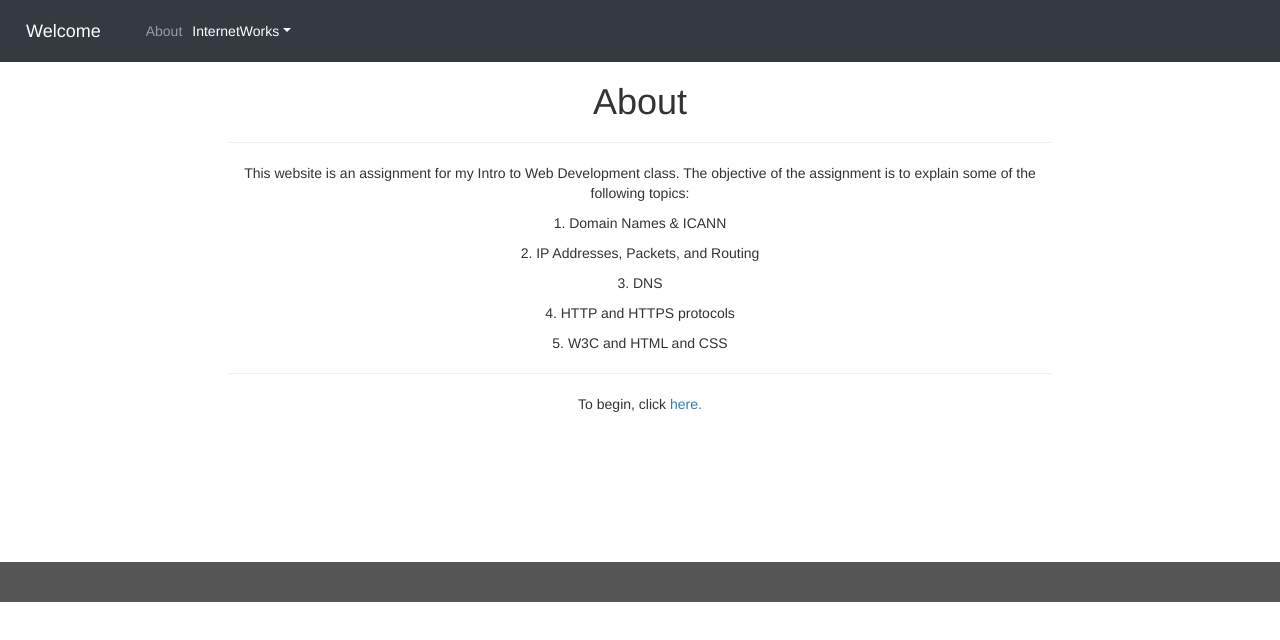
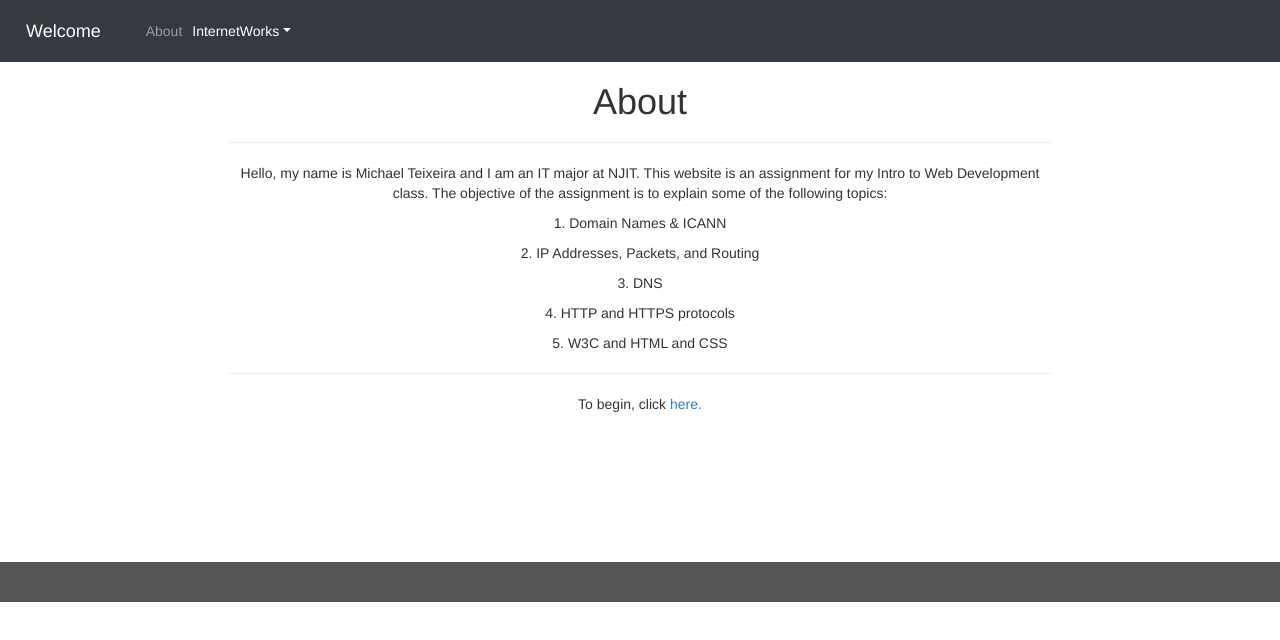
Before and after one commit to wickedsvami/InternetWorks, a plain HTML site: page about.html in a window 1280 px wide. Drawn offline with nearby package versions, Linux system fonts and the light colour scheme.

Commit message:
Task: Finished about page

```diff
--- a/about.html
+++ b/about.html
@@ -76,8 +76,9 @@
         <div class="col-sm-8 text-lg-center">
             <h1>About</h1>
             <hr>
-            <p>This website is an assignment for my Intro to Web Development class. The objective
-            of the assignment is to explain some of the following topics:</p>
+            <p>Hello, my name is Michael Teixeira and I am an IT major at NJIT. This website is an assignment for my
+                Intro to Web Development class. The objective of the assignment is to explain some of the following
+                topics:</p>
             <p>1. Domain Names & ICANN</p>
             <p>2. IP Addresses, Packets, and Routing</p>
             <p>3. DNS</p>
```
